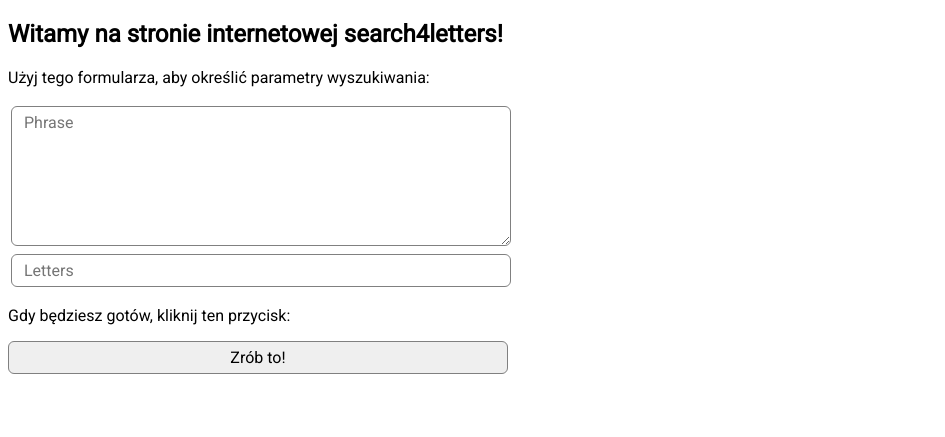
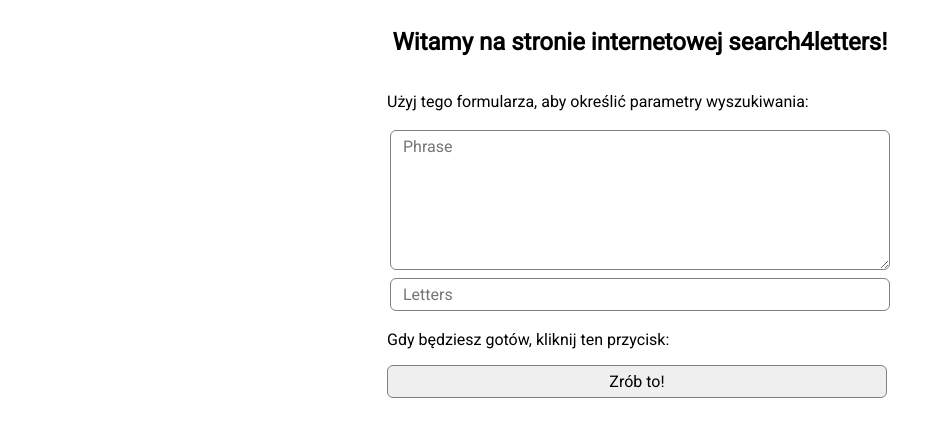
Before and after one commit to numbersanalyst/vsearch4web-ultra, a Flask app: page / in a window 1280 px wide. Shown: the top 437 px of the page, without its empty margins (0-945 px from the left). Run offline with Flask 3, Linux system fonts and the light colour scheme.

Commit message:
style & html: Center content in entry.html

```diff
--- a/static/hf.css
+++ b/static/hf.css
@@ -16,3 +16,10 @@ textarea {
   font-size: 16px;
   border: 1px solid gray;
 }
+
+div {
+  display: flex;
+  flex-direction: column;
+  justify-content: center;
+  align-items: center;
+}
--- a/templates/entry.html
+++ b/templates/entry.html
@@ -2,6 +2,7 @@
 
 {% block body %}
 
+<div>
     <h2>{{ the_title }} </h2>
 
     <form method='POST' action='/search4'>
@@ -17,5 +18,6 @@
         <p> Gdy będziesz gotów, kliknij ten przycisk:</p>
         <p><input value='Zrób to!' type='SUBMIT'></p>
     </form>
+</div>
 
 {% endblock %}
```
Lines whose indentation alone changed are shown as unchanged.
